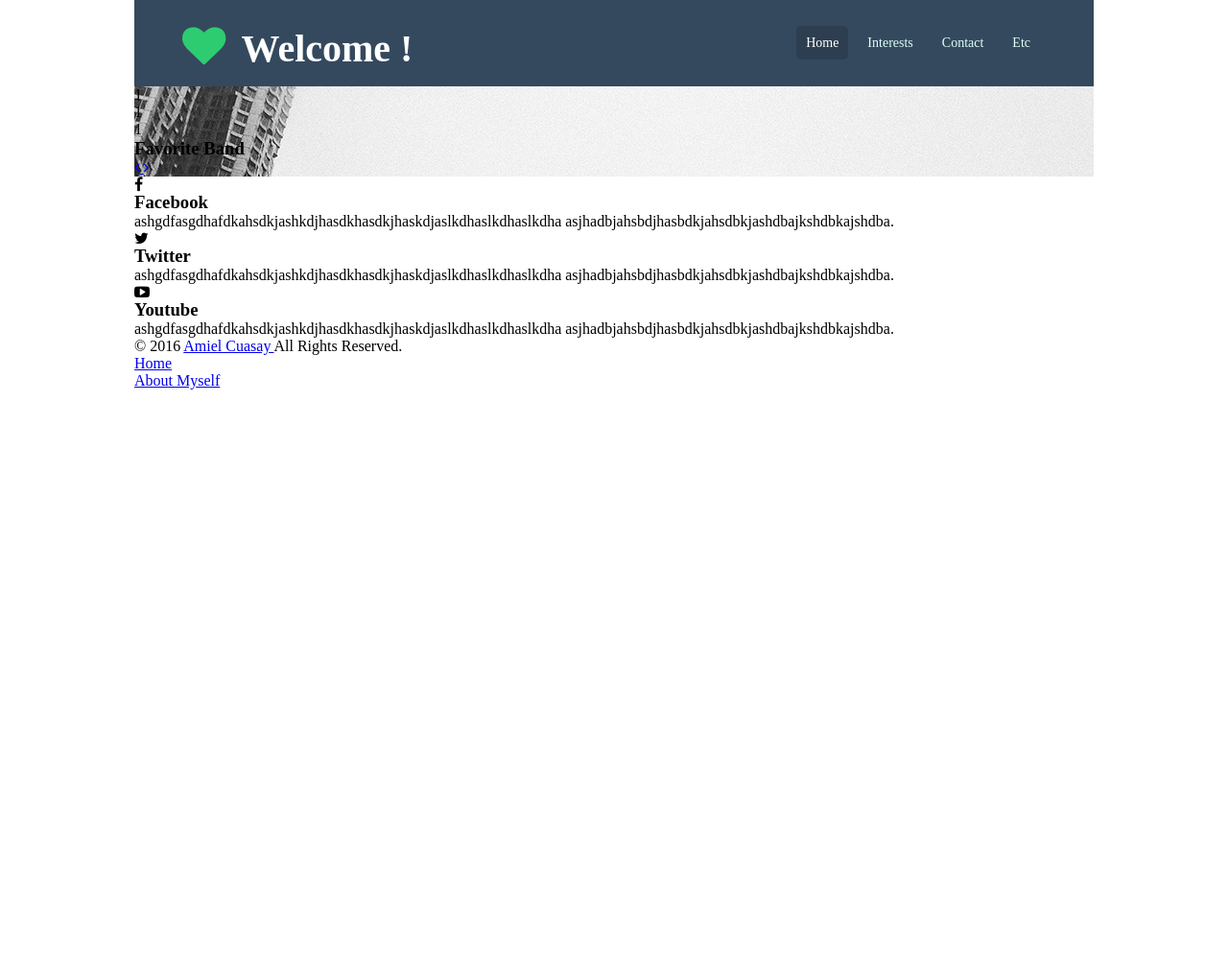
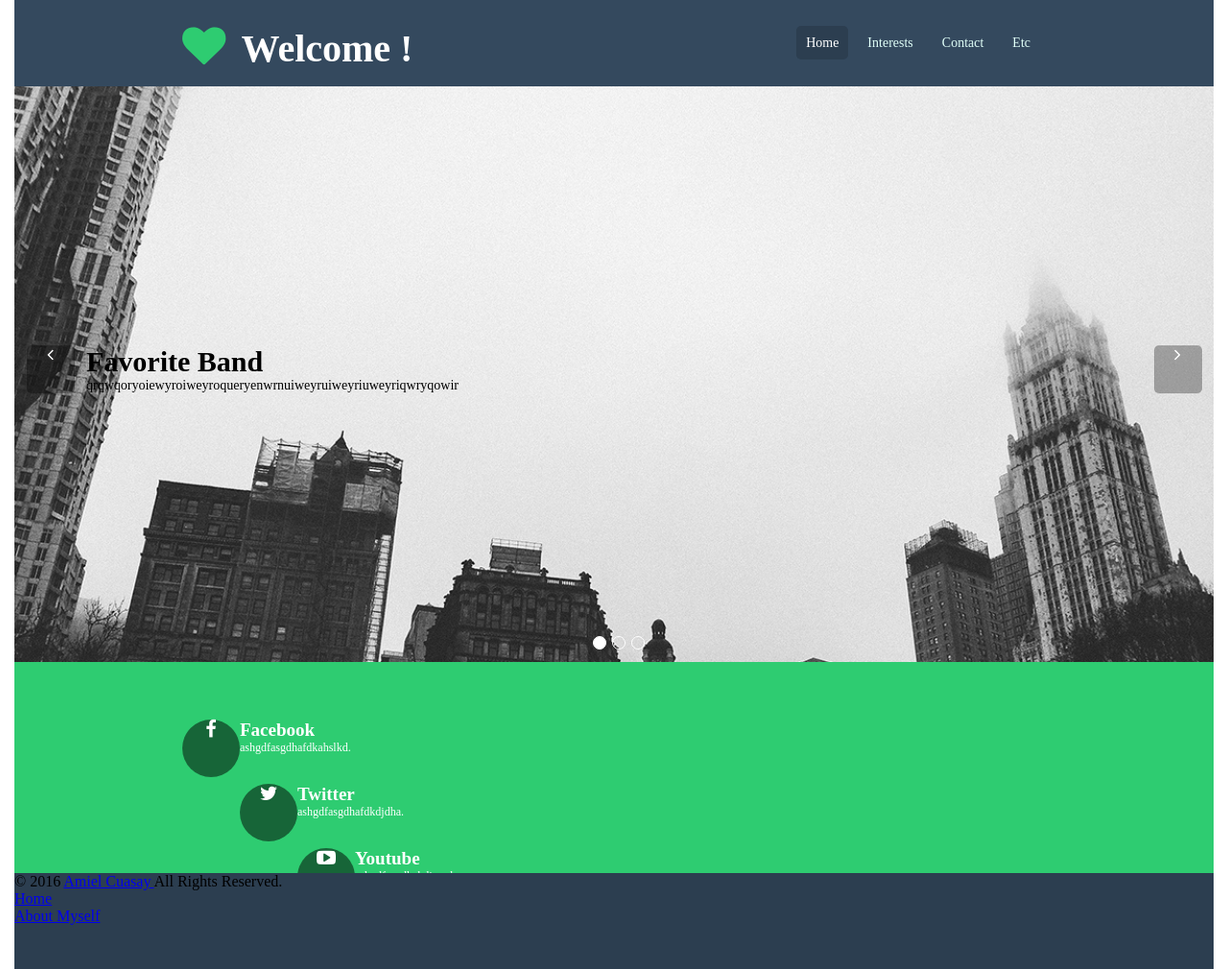
Before and after one commit to amiel03/APC_webprog_SS152_test_repo_amcuasay, a PHP site: page /mypage.html in a window 1280 px wide. Shown: the whole page at 96% size. Before the commit the page ends 406 px from the top, so only its background shows below. Run offline with PHP 8.4, Linux system fonts and the light colour scheme.

Commit message:
Exercise 1 added and Exercise 2 updated

```diff
--- a/exercise2/css/style.css
+++ b/exercise2/css/style.css
@@ -3,7 +3,9 @@
 	padding: 0;
 	/*background-image: url("images/bg2.jpg");*/
 }
-
+.active{
+	background-color: #FFF;
+}
 .activehome{
 	background-color:#2C3E50;
 	border-radius: 5px;
@@ -15,7 +17,7 @@
 }
 
 #wrapper{
-	width: 1000px;
+	width: 1250px;
 	overflow: auto;
 	margin: 0 auto;
 
@@ -64,7 +66,9 @@ header nav ul li a{
 	text-decoration: none;
 	font-size: 14px;
 	padding: 10px;
-	transition: background-color .5m;
+	-webkit-transition: background-color .5s;
+	-moz-transition: background-color: .5s;
+	transition: background-color: .5s;
 }
 
 header nav ul li a:hover{
@@ -72,77 +76,152 @@ header nav ul li a:hover{
 	border-radius: 5px;
 	color: #FFF;
 }
-/*
 
-#header{
-	width: auto;
-	overflow: auto;
+/*-- Slider --*/
+#Slider{
+	width: 100%;
+	height: 600px;
+	-webkit-background-size: cover;
+	-moz-background-size: cover;
+	background-size: cover;
+	background-position: center top;
+	position: relative;
 }
 
-#header_top{
-	width: auto;
-	overflow: auto;
-}
-#logo{
-	width: 460px;
-	overflow: auto;
-	float: left;
-	margin: 10px;
-}
-#logo h1{
-	margin:0;
-	padding:0;
-	font-size: 36px;
-	font-family: OlivesLight;
-}
-#search{
-	width: 460px;
-	overflow: auto;
-	float: left;
-	margin: 30px 10px 10px 10px;
+#slider ol{
+	list-style: none;
+	position: absolute;
+	bottom: 10px;
+	left:48%;
 }
 
-#search form{
-	float: right;
-}
-#header_center{
-	width: auto;
-	overflow: auto;
+#slider ol li{
+	float: left;
+	border: 1px solid #FFF;
+	width: 12px;
+	height: 12px;
+	border-radius: 10px;
+	margin: 3px;
+	cursor: pointer;
 }
 
-#menu_wrapper{
-	width: auto;
-	overflow: auto;
+#slider .text{
+	position: absolute;
+	top: 45%;
+	left: 6%;
+	color:black;
+}
+
+#slider .text h3{
+	font-size: 30px;
+}
+
+#slider .text p{
+	font-size: 14px;
+}
+
+#slider .prev{
+	background-color: rgba(0,0,0,.3);
+	width: 50px;
+	height: 50px;
+	position: absolute;
+	top: 45%;
+	left:1%;
+	text-align: center;
+	font-size: 19px;
+	line-height: 46px;
 	border-radius: 5px;
+	color:#FFF;
+	-webkit-transition: border-radius: .4s;
+	-moz-transition: border-radius: .4s;
+	ransition: border-radius: .4s;
 }
-#menu{
-	margin: 0;
-	padding: 0;
+
+#slider .next{
+	background-color: rgba(0,0,0,.3);
+	width: 50px;
+	height: 50px;
+	position: absolute;
+	top: 45%;
+	right:1%;
+	text-align: center;
+	font-size: 19px;
+	line-height: 46px;
+	border-radius: 5px;
+	color:#FFF;
+	-webkit-transition: border-radius: .4s;
+	-moz-transition: border-radius: .4s;
+	ransition: border-radius: .4s;
 }
-#menu li{
-	list-style: none;
+
+#slider .prev:hover{
+	border-radius: 15px;
+}
+#slider .next:hover{
+	border-radius: 15px;
+}
+
+section{
+	width: 100%;
+	height: 220px;
+	background-color: #2ECC71;
+	color:#FFF;
+	overflow: hidden;
+}
+
+section .container div{
+	margin-top: 30px;
 	float: left;
 }
-#menu li a{
-	padding:10px;
-	display: block;
+
+section .container div .icon{
+	width: 60px;
+	height: 60px;
+	background-color: rgba(0,0,0,.5);
+	border-radius: 50px;
+	text-align: center;
+	line-height: 59px;
+	font-size: 20px;
+	-webkit-transition: border-radius: .7s;
+	-moz-transition: border-radius: .7s;
+	transition: border-radius: .7s;
+}
+
+section .container div .icon:hover{
+	border-radius: 10px;
+}
+
+section div .container .description{
+	width: 268px;
+	text-align: left;
+	margin-left: 12px;
+}
+
+section .container div .description h3{
+	font-size: 19px;
+}
+section .container div .description p{
+	font-size: 12px;
+}
+
+/*---- FOOTER -----*/
+
+footer{
+	width: 100%;
+	height: 100px;
+	background-color: 2C3E50;
+}
+
+footer .container .copyright{
+	float: left;
+	margin-top: 42px;
+	font-size: 14px;
+	color: #EEE;
+}
+
+footer .container .copyright a{
 	text-decoration: none;
-	color:#fff;
-}
-/*#header_bottom{
-	width: auto;
-	overflow: auto;
-}
-/*---/Content/---*/
-/*#content{
-	width: auto;
-	overflow: auto;
-}
-/*---/Footer/---*/
-/*#footer{
-	width: auto;
-	overflow: auto;
-	background: #000;
+	color: #EEE;
 }
 
 
--- a/exercise2/mypage.html
+++ b/exercise2/mypage.html
@@ -34,13 +34,16 @@
 		<div id="slider" style="background-image: url('images/bg.jpg')">
 
 			<ol>
-				<li>1</li>
-				<li>1</li>
-				<li>1</li>
+				<li class="active"></li>
+				<li></li>
+				<li></li>
 			</ol>
 
 			<div class="text">
 				<h3> Favorite Band</h3>
+				<p> qrqwqoryoiewyroiweyroqueryenwrnuiweyruiweyriuweyriqwryqowir
+
+				</p>
 			</div>
 
 			<a href="#" class="prev">
@@ -55,6 +58,7 @@
 		<!---/ section /---->
 		<section>
 
+		<div class="container">
 			<div>
 				<div class="icon">
 					<i class="fa fa-facebook"></i>
@@ -63,8 +67,7 @@
 				<div class="description">
 					<h3>Facebook</h3>
 					<p>
-						ashgdfasgdhafdkahsdkjashkdjhasdkhasdkjhaskdjaslkdhaslkdhaslkdha
-						asjhadbjahsbdjhasbdkjahsdbkjashdbajkshdbkajshdba.
+						ashgdfasgdhafdkahslkd.
 					</p>
 
 					<div class="icon">
@@ -74,8 +77,7 @@
 				<div class="description">
 					<h3>Twitter</h3>
 					<p>
-						ashgdfasgdhafdkahsdkjashkdjhasdkhasdkjhaskdjaslkdhaslkdhaslkdha
-						asjhadbjahsbdjhasbdkjahsdbkjashdbajkshdbkajshdba.
+						ashgdfasgdhafdkdjdha.
 					</p>
 
 					<div class="icon">
@@ -85,12 +87,11 @@
 				<div class="description">
 					<h3>Youtube</h3>
 					<p>
-						ashgdfasgdhafdkahsdkjashkdjhasdkhasdkjhaskdjaslkdhaslkdhaslkdha
-						asjhadbjahsbdjhasbdkjahsdbkjashdbajkshdbkajshdba.
-					</p>
+						ashgdfasgdhakdjaasda.
 
 				</div>
 			</div>
+		</div>
 		</section>
 
 		<!----/ footer /---->
```
Also changed, not shown: exercise1/mypage.html (added, +24 -0 lines), exercise1/fonts/fontawesome-webfont.ttf (added), exercise1/fonts/fontawesome-webfont.woff (added), exercise1/fonts/fontawesome-webfont.woff2 (added), exercise1/images/AmielAdorable.jpg (added), exercise1/images/bg.jpg (added), exercise1/images/bg2.jpg (added), exercise1/images/twitter.png (added), exercise1/images/youtube.png (added), 1 other file.
